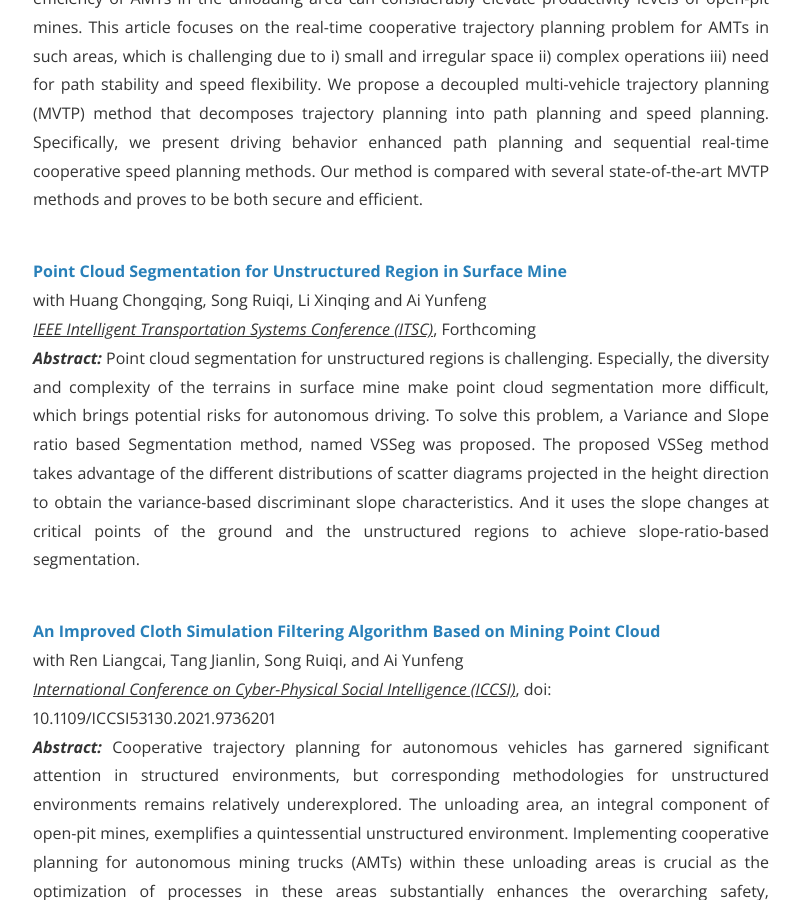
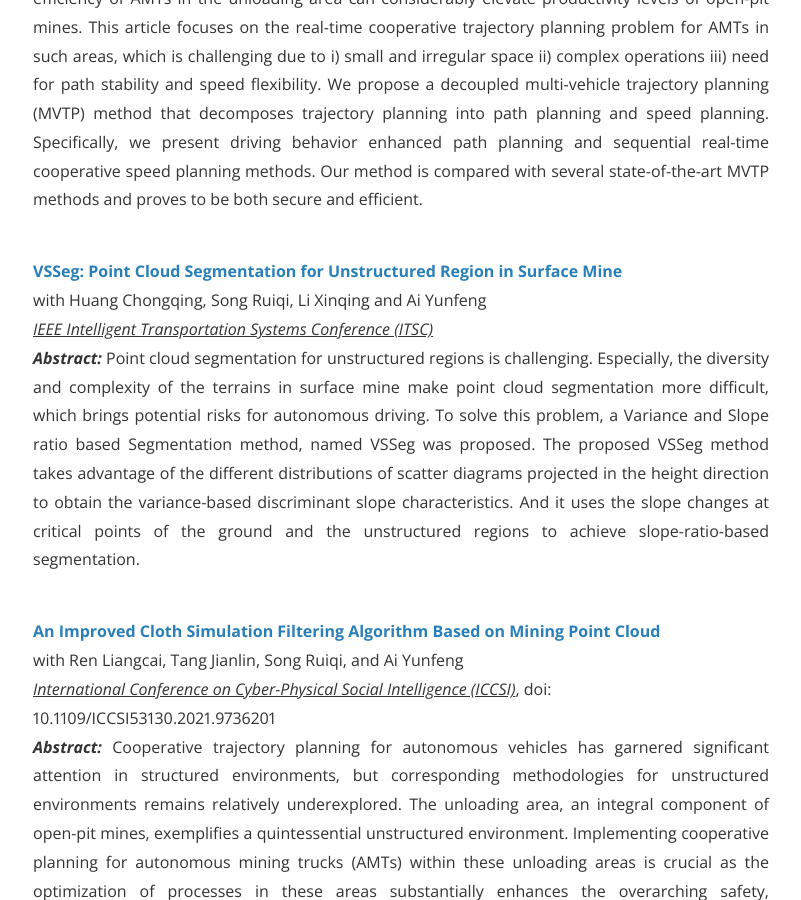
Before and after one commit to Lin3-cc/Lin3-cc.github.io, a Jekyll site: the page built from research.html, in a window 1280 px wide and 900 px high, scrolled down 1834 px. Shown: the whole window, without its empty margins (239-1040 px from the left). Built offline with Jekyll 4.4.1, drawn with Linux system fonts in a browser that asks for light colours; nearby versions of some CDN libraries; comment, search, counter and statistics services are not loaded; a style sheet for code colours, icons or effects is not loaded; some of the changed text lies outside the part shown.

Commit message:
update research

```diff
--- a/research.html
+++ b/research.html
@@ -5,7 +5,7 @@
 ---
 
 <font size="+2"><strong> Publications</strong></font><br>
-<strong><a href="https://2023.ieee-itsc.org/detailed-program/">BEVMOT: A multi-object detection and tracking method in Bird's-Eye-View via Spatiotemporal Transformers</a></strong><br>with Song Ruiqi, Li Xinqing and Ai Yunfeng<br><u><i>IEEE Intelligent Transportation Systems Conference (ITSC)</i></u>, Forthcoming, <a href="https://Lin3-cc.github.io/materials/NuScenes_MOT.mp4" >Results</a><br>
+<strong><a href="https://ieeexplore.ieee.org/document/10422564/">BEVMOT: A multi-object detection and tracking method in Bird's-Eye-View via Spatiotemporal Transformers</a></strong><br>with Song Ruiqi, Li Xinqing and Ai Yunfeng<br><u><i>IEEE Intelligent Transportation Systems Conference (ITSC)</i></u><br>
 <p style="text-align:justify"><b><i>Abstract: </i></b>Camera-based Bird’s-Eye-View (BEV) 3D object detection is thoroughly challenging and essential in autonomous driving perception system for alleviating the impression caused by object overlap and occlusion effectively. 3D multi-object tracking is one of the most important perception tasks in autonomous driving system, which suffers from the narrow view provided by only one single camera. In this paper, we present a novel framework called BEVMOT, which combines multi-object detection and tracking task in a unified framework in a considerable inference speed. The encoder of our framework generates the 360 degree panoramic image around the ego-car in the bird's eyes view utilizing the multiple cameras equipped on the car to broaden the perception field. An efficient decoder composes of multi-head attention and deformable attention following by a multi-object detection and tracking head, which learn the object center point and tracking embedding for acquiring object boxes and tracking id directly without the NMS post-processing. Meanwhile, tracking branch utilize tracking embedding to initialize new trajectories, update existing trajectories and achieve data association frame-by-frame. Extensive experiments show that our approach represents wonderful performance on NuScenes datasets, which exceeds many classic methods in term of AMOTA and AMOTP metrics.</p><br>
 <br>
 <strong><a href="https://ieeexplore.ieee.org/document/10187691">A Real-time Road Boundary Detection Approach in Surface Mine Based on Meta Random Forest</a></strong><br>with Ai Yunfeng, Song Ruiqi, Tian Bin and Chen Long <br><u><i>IEEE Transactions on Intelligent Vehicles</i></u>, doi: 10.1109/TIV.2023.3296767<br>
@@ -14,7 +14,7 @@
 <strong><a href="https://ieeexplore.ieee.org/document/10251029">Decoupled Real-Time Trajectory Planning for Multiple Autonomous Mining Trucks in Unloading Areas</a></strong><br>with Yang Qingyuan, Ai Yunfeng, Teng Siyu, Gao Yu, Tian Bin and Chen Long</a></strong><br><u><i>IEEE Transactions on Intelligent Vehicles</i></u>, doi: 10.1109/TIV.2023.3312813<br>
 <p style="text-align:justify"><b><i>Abstract: </i></b>Cooperative trajectory planning for autonomous vehicles has garnered significant attention in structured environments, but corresponding methodologies for unstructured environments remains relatively underexplored. The unloading area, an integral component of open-pit mines, exemplifies a quintessential unstructured environment. Implementing cooperative planning for autonomous mining trucks (AMTs) within these unloading areas is crucial as the optimization of processes in these areas substantially enhances the overarching safety, productivity, and cost-effectiveness of mining operations. Hence, enhancing the operational efficiency of AMTs in the unloading area can considerably elevate productivity levels of open-pit mines. This article focuses on the real-time cooperative trajectory planning problem for AMTs in such areas, which is challenging due to i) small and irregular space ii) complex operations iii) need for path stability and speed flexibility. We propose a decoupled multi-vehicle trajectory planning (MVTP) method that decomposes trajectory planning into path planning and speed planning. Specifically, we present driving behavior enhanced path planning and sequential real-time cooperative speed planning methods. Our method is compared with several state-of-the-art MVTP methods and proves to be both secure and efficient.</p>
 <br>
-<strong><a href="https://2023.ieee-itsc.org/detailed-program/">Point Cloud Segmentation for Unstructured Region in Surface Mine</a></strong><br>with Huang Chongqing, Song Ruiqi, Li Xinqing and Ai Yunfeng</a></strong><br><u><i>IEEE Intelligent Transportation Systems Conference (ITSC)</i></u>, Forthcoming<br>
+<strong><a href="https://ieeexplore.ieee.org/document/10421967">VSSeg: Point Cloud Segmentation for Unstructured Region in Surface Mine</a></strong><br>with Huang Chongqing, Song Ruiqi, Li Xinqing and Ai Yunfeng</a></strong><br><u><i>IEEE Intelligent Transportation Systems Conference (ITSC)</i></u><br>
 <p style="text-align:justify"><b><i>Abstract: </i></b>Point cloud segmentation for unstructured regions is challenging. Especially, the diversity and complexity of the terrains in surface mine make point cloud segmentation more difficult, which brings potential risks for autonomous driving. To solve this problem, a Variance and Slope ratio based Segmentation method, named VSSeg was proposed. The proposed VSSeg method takes advantage of the different distributions of scatter diagrams projected in the height direction to obtain the variance-based discriminant slope characteristics. And it uses the slope changes at critical points of the ground and the unstructured regions to achieve slope-ratio-based segmentation.</p>
 <br>
 <strong><a href="https://ieeexplore.ieee.org/document/9736201">An Improved Cloth Simulation Filtering Algorithm Based on Mining Point Cloud</a></strong><br>with Ren Liangcai, Tang Jianlin, Song Ruiqi, and Ai Yunfeng</a></strong><br><u><i>International Conference on Cyber-Physical Social Intelligence (ICCSI)</i></u>, doi: 10.1109/ICCSI53130.2021.9736201<br>
```
